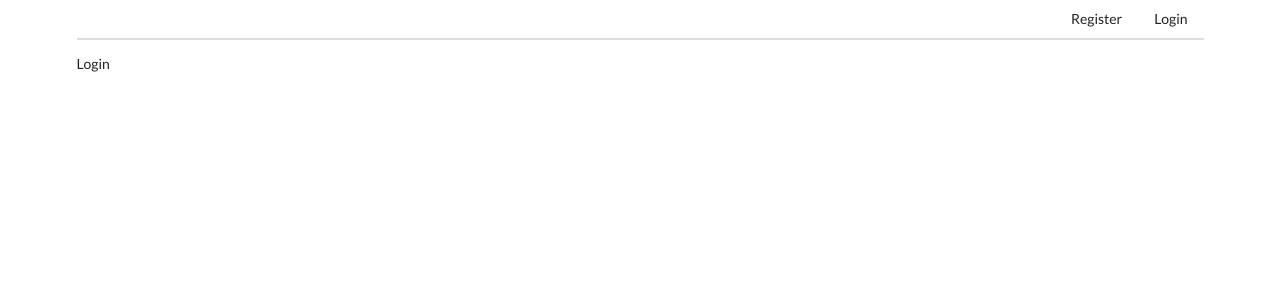
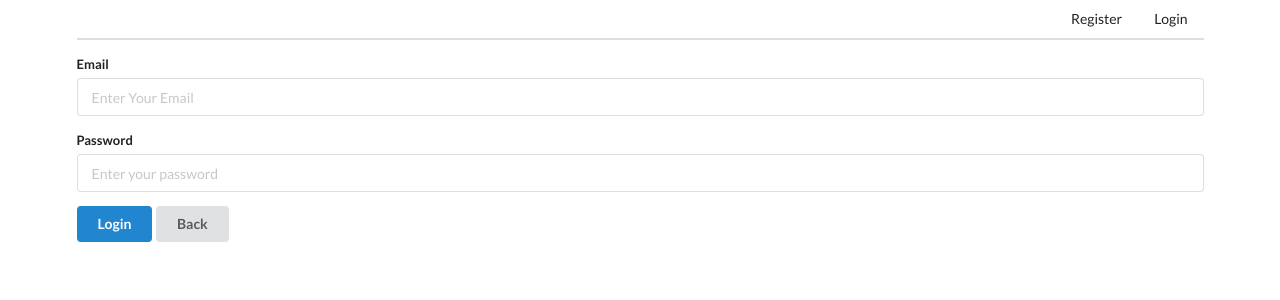
Before and after one commit to jadKhoury1/Reat-JS-Blog, a React (Create React App) app: page /auth/login in a window 1280 px wide. Shown: the top 300 px of the page. Built offline with nearby package versions, Linux system fonts and the light colour scheme.

Commit message:
Added login form

```diff
--- a/src/actions/index.js
+++ b/src/actions/index.js
@@ -27,10 +27,16 @@ export const registerAcion = (data, callback) => async dispatch => {
     }
 };
 
-export const signIn = data => async dispatch => {
+export const signIn = (data, callback) => async dispatch => {
     const response = await blog.post('/login', data);
-    localStorage.setItem('auth_user', JSON.stringify(response.data.response));
-    dispatch({ type: SIGN_IN, payload: response.data });
+    const errors = checkForErrors(response);
+    if (errors) {
+        callback(errors);
+    } else {
+        localStorage.setItem('auth_user', JSON.stringify(response.data.response));
+        dispatch({ type: SIGN_IN, payload: response.data });
+        history.push('/');
+    }
 }
 
 export const signOut = () => async dispatch => {
@@ -73,7 +79,7 @@ const checkForErrors = response => {
         return message ? message : 'Request Could not be made. Please try again later';
     }
 
-    if (status == STATUS_FAILED) {
+    if (status === STATUS_FAILED) {
         const { message } = response.data.response;
         return message ? message : 'Request Could not be made. Please try again later'
     }
--- a/src/components/auth/Login.js
+++ b/src/components/auth/Login.js
@@ -1,7 +1,107 @@
-import React from 'react';
+import _ from 'lodash';
+import React, { Component } from 'react';
+import { Link, Redirect } from 'react-router-dom';
+import { connect } from 'react-redux';
+import { signIn } from '../../actions';
 
-const Login = () => {
-    return <div>Login</div>
+class Login extends Component {
+
+    constructor(props) {
+        super(props);
+
+        this.state = {
+            email: '',
+            password: '',
+            errors: {}
+        };
+        this.handleErrors = this.handleErrors.bind(this);
+    }
+
+
+    handleSubmit = event => {
+        event.preventDefault();
+        const errors = this.handleErrors();
+
+        if (Object.keys(errors).length !== 0) {
+            this.setState({ errors });
+        } else {
+            this.props.signIn(
+                _.omit(
+                    {...this.state}, ['errors']
+                ), error => this.setState({ errors: {api: error}})
+            );
+        }
+    };
+
+    handleErrors() {
+        let errors = {};
+
+        for (var input in this.state) {
+            if (!this.state[input]) {
+                errors[input] = `${input} field is required`;
+            }
+        }
+
+        return errors;
+    }
+
+    handleInputChange = ({ target: { value, name} }) => {
+        this.setState({
+            [name]: value
+        });
+    }
+
+    renderForm = () => {
+        if (this.props.isSignedIn) {
+            return <Redirect to="/" />
+        }
+
+        const { errors } = this.state;
+
+        return (
+            <form className="ui form error" onSubmit={this.handleSubmit}>
+                {errors.api ? <div className="ui error message"> {errors.api} </div> : null }
+                <div className="field">
+                    <label>Email</label>
+                    <input
+                        type="email"
+                        name="email"
+                        placeholder="Enter Your Email"
+                        value={this.state.name}
+                        onChange={this.handleInputChange}
+                    />
+                    {errors.email ? <div className="ui error message"> {errors.email} </div> : null }
+                </div>
+                <div className="field">
+                    <label>Password</label>
+                    <input
+                        type="password"
+                        name="password"
+                        placeholder="Enter your password"
+                        value={this.state.password}
+                        onChange={this.handleInputChange}
+                    />
+                    {errors.password ? <div className="ui error message"> {errors.password} </div> : null }
+                </div>
+                <button className="ui primary button" type="login">Login</button>
+                <Link to='/' className="ui button">Back</Link>
+            </form>
+        );
+    }
+
+    render() {
+        return (
+            <div>
+                {this.renderForm()}
+            </div>
+        );
+    }
 }
 
-export default Login;
+const mapStateToProps = ({ auth }) =>{
+    return {
+        isSignedIn: auth.isSignedIn
+    };
+};
+
+export default connect(mapStateToProps, { signIn })(Login);
--- a/src/components/auth/Register.js
+++ b/src/components/auth/Register.js
@@ -52,7 +52,7 @@ class Register extends Component {
             errors.name = 'Name cannot exceed 40 characters';
         }
 
-        let re = /^(([^<>()[\]\\.,;:\s@\"]+(\.[^<>()[\]\\.,;:\s@\"]+)*)|(\".+\"))@((\[[0-9]{1,3}\.[0-9]{1,3}\.[0-9]{1,3}\.[0-9]{1,3}\])|(([a-zA-Z\-0-9]+\.)+[a-zA-Z]{2,}))$/;
+        let re = /^\w+([.-]?\w+)*@\w+([.-]?\w+)*(.\w{2,3})+$/;
 
         if (!re.test(this.state.email)) {
             errors.email = 'Email is invalid';
@@ -68,7 +68,7 @@ class Register extends Component {
             errors.passwordConfirmation = 'Password does not match';
         }
 
-        for (let input in this.state) {
+        for (var input in this.state) {
             if (!this.state[input]) {
                 errors[input] = `${input} field is required`;
             }
@@ -77,14 +77,15 @@ class Register extends Component {
         return errors;
     }
 
-    renderHeader = () => {
+    renderForm = () => {
         if (this.props.isSignedIn) {
             return <Redirect to="/" />
         }
 
         const { errors } = this.state;
         return (
-            <form className="ui form error" onSubmit={this.handleSubmit.bind(this)}>
+            <form className="ui form error" onSubmit={this.handleSubmit}>
+               {errors.api ? <div className="ui error message"> {errors.api} </div> : null }
                 <div className="field">
                     <label>Name</label>
                     <input
@@ -131,7 +132,6 @@ class Register extends Component {
                     />
                     {errors.passwordConfirmation ? <div className="ui error message"> {errors.passwordConfirmation} </div> : null }
                 </div>
-                {errors.api ? <div className="ui error message"> {errors.api} </div> : null }
                 <button className="ui primary button" type="submit">Register</button>
                 <Link to='/' className="ui button">Back</Link>
             </form>
@@ -141,7 +141,7 @@ class Register extends Component {
     render() {
         return(
             <div>
-                {this.renderHeader()}
+                {this.renderForm()}
             </div>
         );
     };
```
